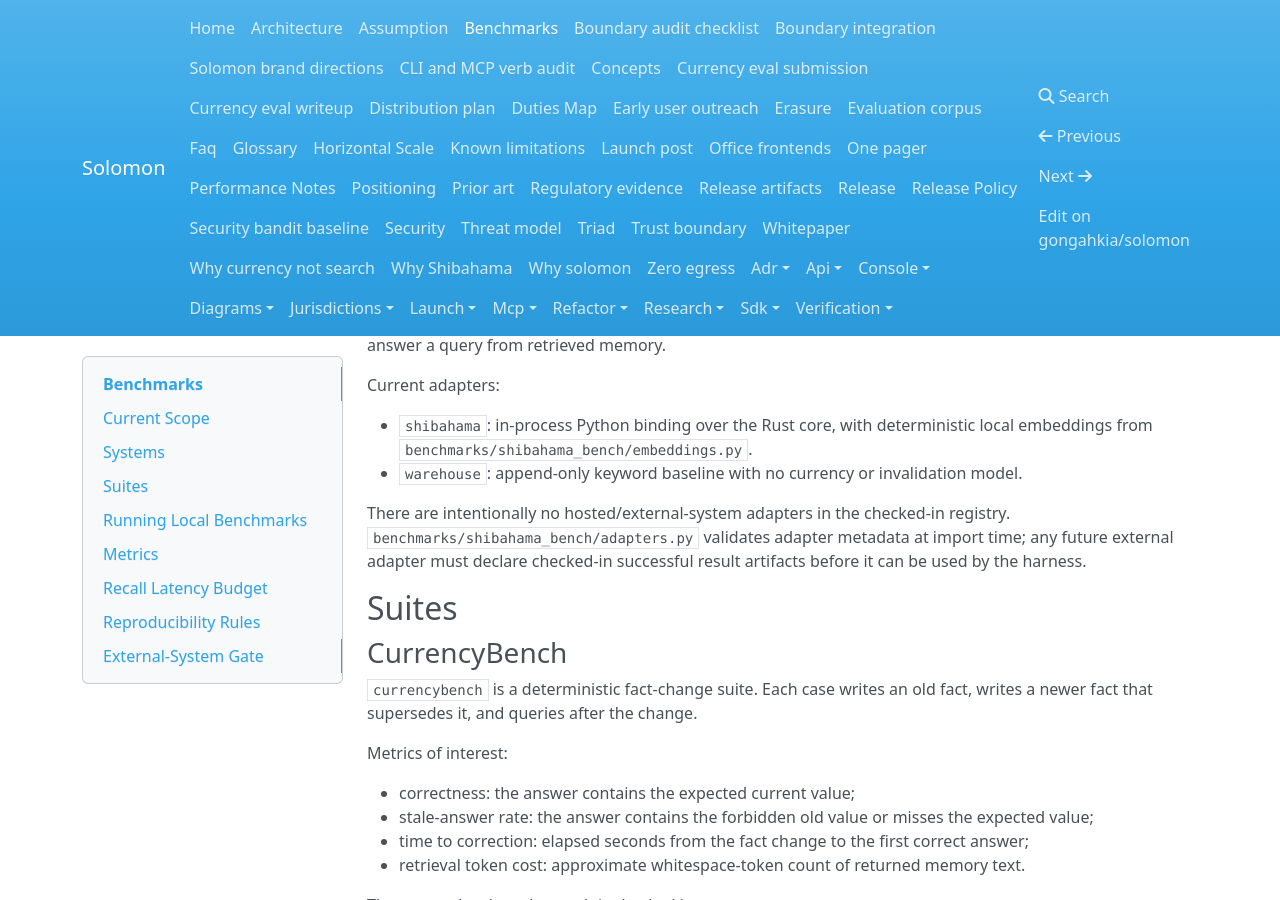
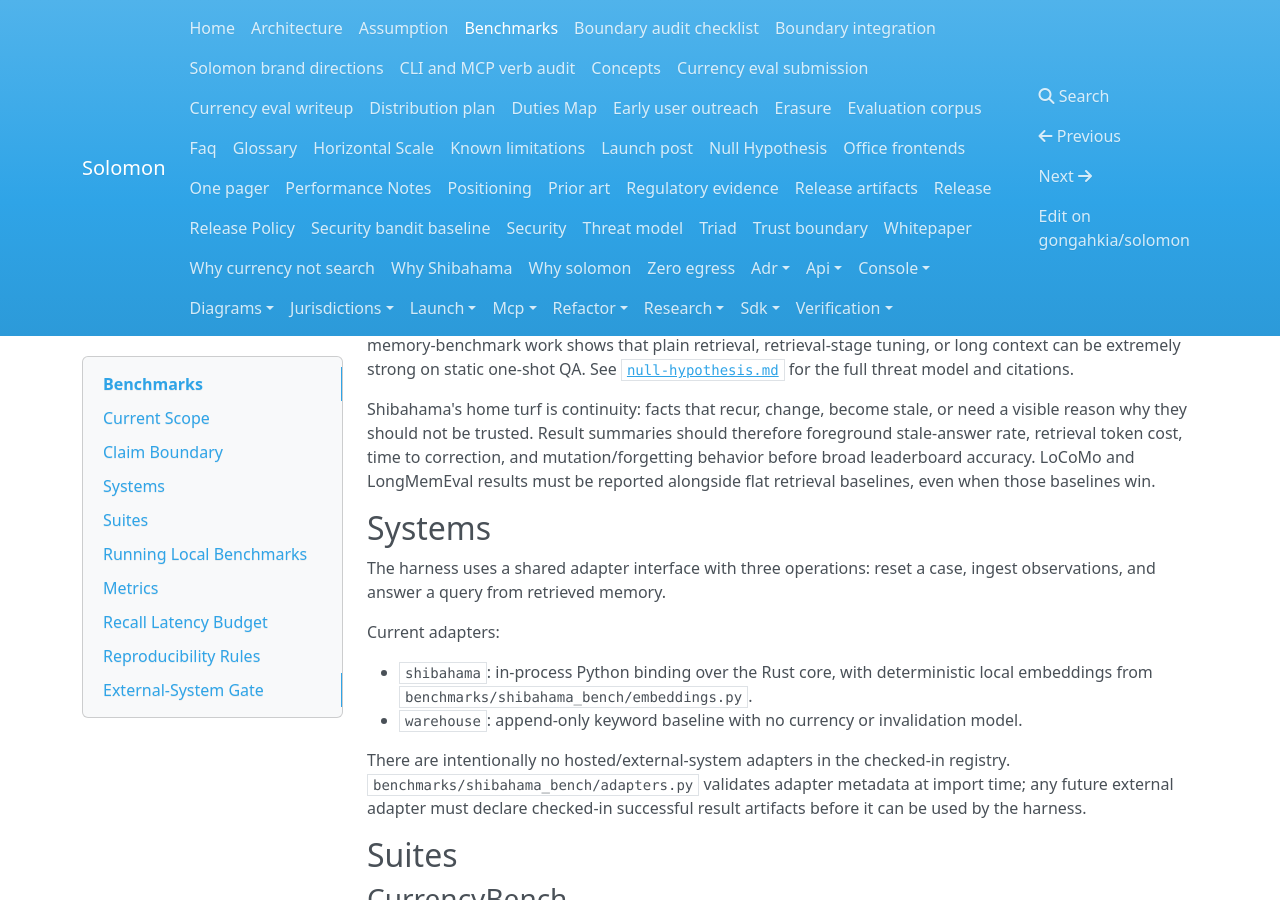
Before and after one commit to gongahkia/solomon, an MkDocs documentation site: the page built from docs/benchmarks.md, in a window 1280 px wide and 900 px high, scrolled down 398 px. Built offline with MkDocs 1.6.1, drawn with Linux system fonts in a browser that asks for light colours; nearby versions of some CDN libraries.

Commit message:
Document memory benchmark null hypothesis
(cherry picked from commit c38f8cb83ced01f7430ed40e723475e77cd427e1)
(cherry picked from commit 7dfcfb6a3b3b7280148d1a65bd3730ac3aa95259)

```diff
--- a/docs/benchmarks.md
+++ b/docs/benchmarks.md
@@ -12,6 +12,21 @@
 reproducible from a fresh checkout today. LoCoMo and LongMemEval have official
 dataset loaders, but checked-in result claims still require caller-supplied
 dataset exports and committed run artifacts.
+
+## Claim Boundary
+
+The benchmark story is intentionally narrower than "beats flat retrieval on
+every memory QA task." Recent memory-benchmark work shows that plain retrieval,
+retrieval-stage tuning, or long context can be extremely strong on static
+one-shot QA. See [`null-hypothesis.md`](null-hypothesis.md) for the full threat
+model and citations.
+
+Shibahama's home turf is continuity: facts that recur, change, become stale, or
+need a visible reason why they should not be trusted. Result summaries should
+therefore foreground stale-answer rate, retrieval token cost, time to correction,
+and mutation/forgetting behavior before broad leaderboard accuracy. LoCoMo and
+LongMemEval results must be reported alongside flat retrieval baselines, even
+when those baselines win.
 
 ## Systems
 
```
Also changed, not shown: NEXT-TODO.md (+3 -3 lines), README.md (+15 -0 lines), benchmarks/README.md (+10 -0 lines), docs/README.md (+1 -0 lines), docs/null-hypothesis.md (added, +82 -0 lines).
